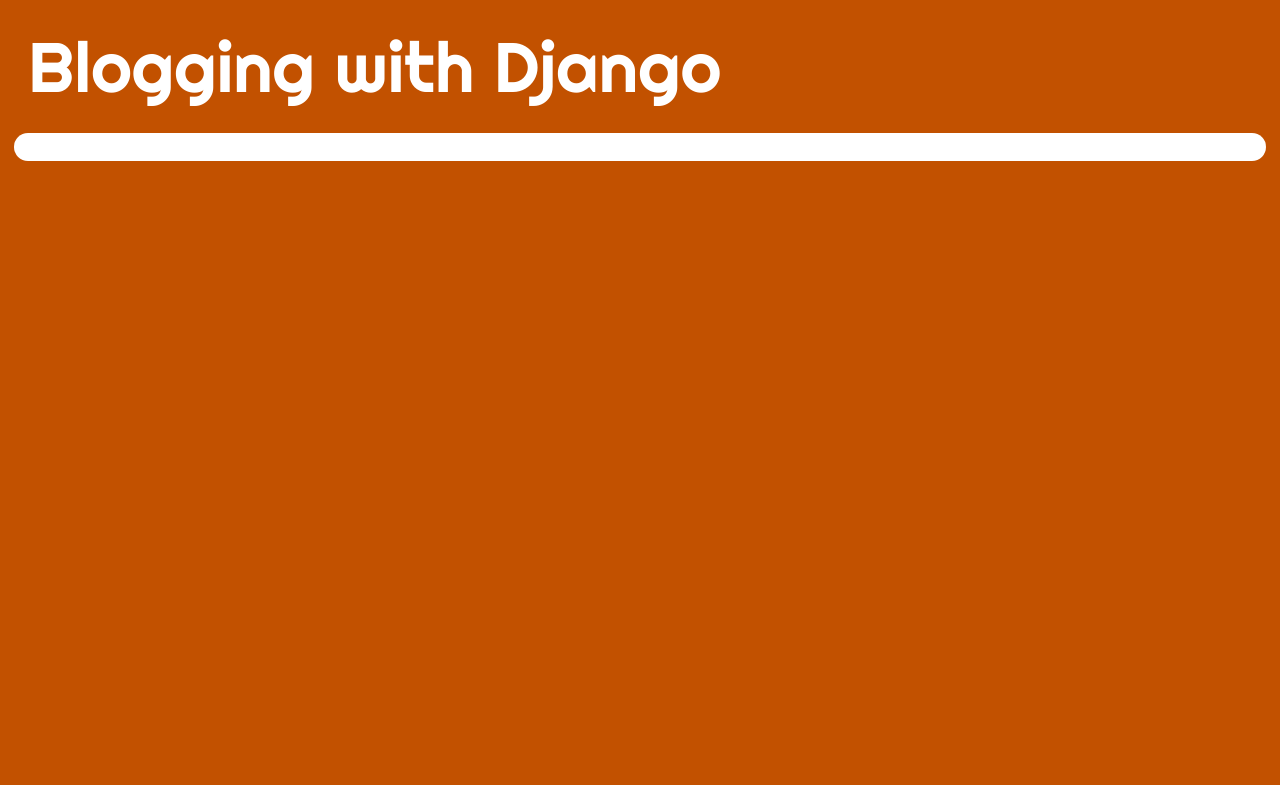
After one commit to Blackbird-Blue/django-tutorial, a Django app: template tutorial/blog/templates/blog/post_detail.html in a window 1280 px wide. The commit adds this page. Shown: the top 785 px of the page. Run offline with Django 3.2, Linux system fonts and the light colour scheme; the template is opened without the code that fills it, so the values that code supplies are empty; some libraries are stand-ins or nearby versions.

Commit message:
Added styling

```diff
--- /dev/null
+++ b/tutorial/blog/static/css/blog.css
@@ -0,0 +1,39 @@
+body {
+  background-color: #C25100;
+}
+
+#header {
+    margin: 2em;
+    padding: 0;
+
+}
+
+.post {
+  margin: 1em;
+  padding: 1em 2em;
+  background-color: white;
+  border-radius: 1em;
+}
+
+.post_title {
+  padding-bottom: 4px;
+  border-bottom: 3px solid #C25100;
+  border-bottom-right-radius: 0.5em;
+  color: #C25100;
+  font-size: 2.5em;
+}
+
+.post_date {
+  font-style: italic;
+  font-size: 1em;
+}
+
+.post_text {
+  font-size: 1.5em;
+}
+
+h1 {
+  color: white;
+  font-size: 5em;
+  font-family: 'Righteous', cursive;
+}
--- /dev/null
+++ b/tutorial/blog/templates/blog/base.html
@@ -0,0 +1,23 @@
+{% load static %}
+
+<html>
+    <head>
+        <title>Django Girls blog</title>
+        <link rel="stylesheet" href="//maxcdn.bootstrapcdn.com/bootstrap/3.2.0/css/bootstrap.min.css">
+        <link rel="stylesheet" href="//maxcdn.bootstrapcdn.com/bootstrap/3.2.0/css/bootstrap-theme.min.css">
+        <link href="https://fonts.googleapis.com/css?family=Righteous&display=swap" rel="stylesheet">
+        <link rel="stylesheet" href="{% static 'css/blog.css' %}">
+    </head>
+
+    <body>
+      <div id="header">
+        <h1>Blogging with Django</h1>
+      </div>
+
+      <div id="content">
+        {% block content %}
+        {% endblock %}
+      </div>
+
+    </body>
+</html>
--- /dev/null
+++ b/tutorial/blog/templates/blog/post_detail.html
@@ -0,0 +1,5 @@
+{% extends 'blog/base.html' %}
+
+{% block content %}
+  <div class="post">
+{% endblock %}
```
Also changed, not shown: tutorial/blog/templates/blog/post_list.html (+10 -16 lines).
